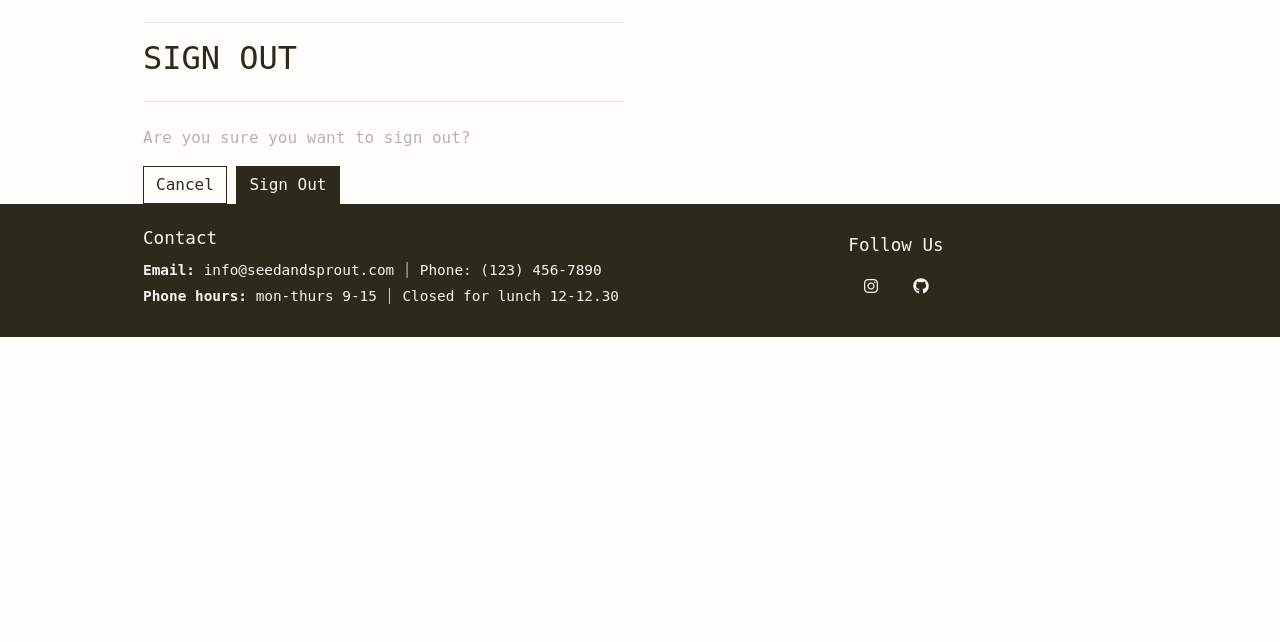
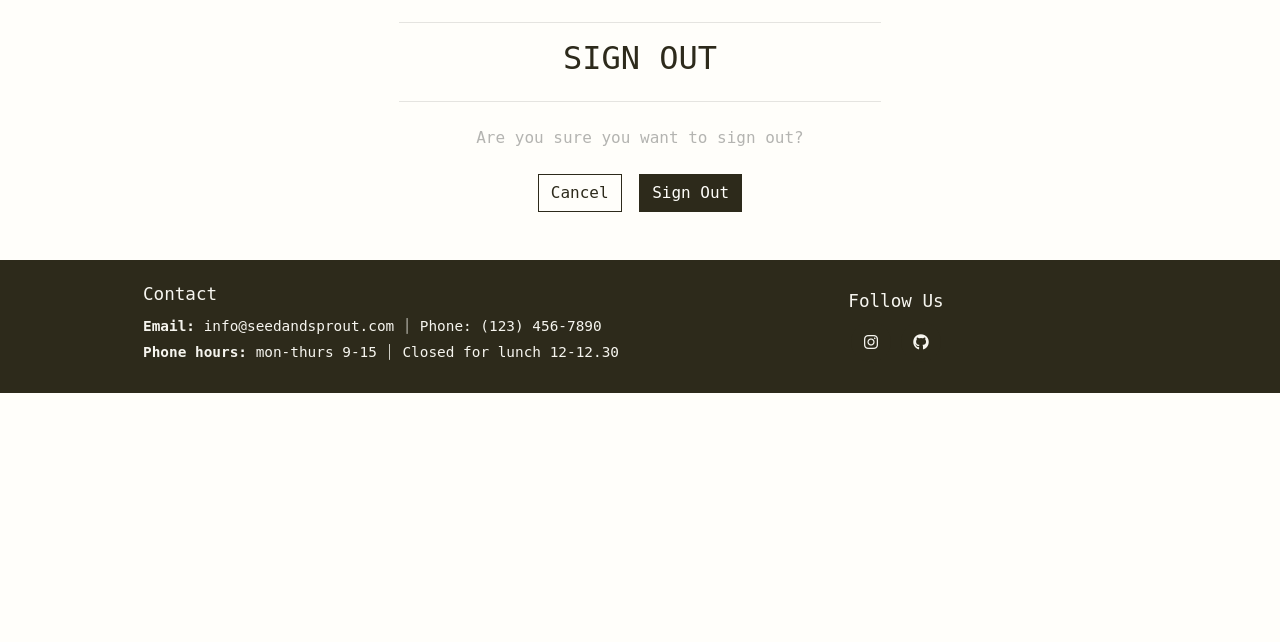
Before and after one commit to KikiBerg/pp5-ecommerce, a Django app: template templates/allauth/account/logout.html in a window 1280 px wide. Shown: the part 158-800 px from the top of the page. Run offline with Django 4.2, Linux system fonts and the light colour scheme; the template is opened without the code that fills it, so the values that code supplies are empty; some libraries are stand-ins or nearby versions; some web fonts are replaced.

Commit message:
Allauth templates: restructure the content centrally

```diff
--- a/templates/allauth/account/base.html
+++ b/templates/allauth/account/base.html
@@ -3,8 +3,8 @@
 {% block content %}
     <div class="container header-container text-black">
         <div class="overlay"></div>
-        <div class="row">
-            <div class="col-12 col-md-6">
+        <div class="row justify-content-center">
+            <div class="col-12 col-md-8 col-lg-6">
                 <div class="allauth-form-inner-content">
                     {% block inner_content %}
                     {% endblock %}
--- a/templates/allauth/account/logout.html
+++ b/templates/allauth/account/logout.html
@@ -1,23 +1,20 @@
 {% extends "account/base.html" %}
-
 {% load i18n %}
-
 {% block head_title %}{% trans "Sign Out" %}{% endblock %}
-
 {% block inner_content %}
 <hr>
-<h2 class="logo-font mb-4">{% trans "Sign Out" %}</h2>
+<h2 class="logo-font mb-4 text-center text-uppercase">{% trans "SIGN OUT" %}</h2>
 <hr>
-<p>{% trans 'Are you sure you want to sign out?' %}</p>
+<p class="text-center mb-4">{% trans 'Are you sure you want to sign out?' %}</p>
 
-<form method="post" action="{% url 'account_logout' %}">
+<form method="post" action="{% url 'account_logout' %}" class="text-center">
   {% csrf_token %}
   {% if redirect_field_value %}
   <input type="hidden" name="{{ redirect_field_name }}" value="{{ redirect_field_value }}"/>
   {% endif %}
-  <a class="btn btn-outline-black rounded-0" href="{% url 'home' %}">Cancel</a>
-  <button type="submit">{% trans 'Sign Out' %}</button>
+  <div class="mt-4 mb-5">
+    <a class="btn btn-outline-black rounded-0 mr-2" href="{% url 'home' %}">Cancel</a>
+    <button class="btn btn-primary rounded-0" type="submit">{% trans 'Sign Out' %}</button>
+  </div>
 </form>
-
-
 {% endblock %}
```
Also changed, not shown: templates/allauth/account/login.html (+10 -21 lines), templates/allauth/account/signup.html (+7 -10 lines).
